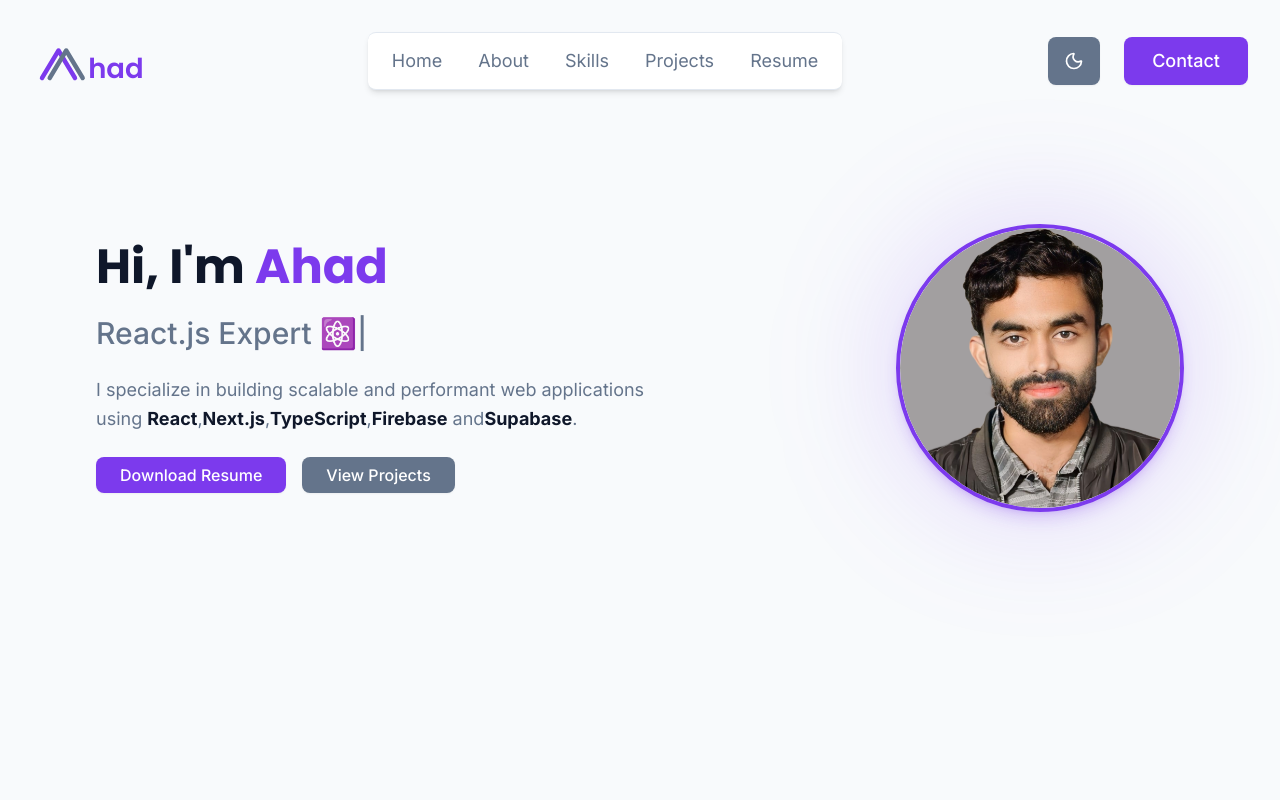
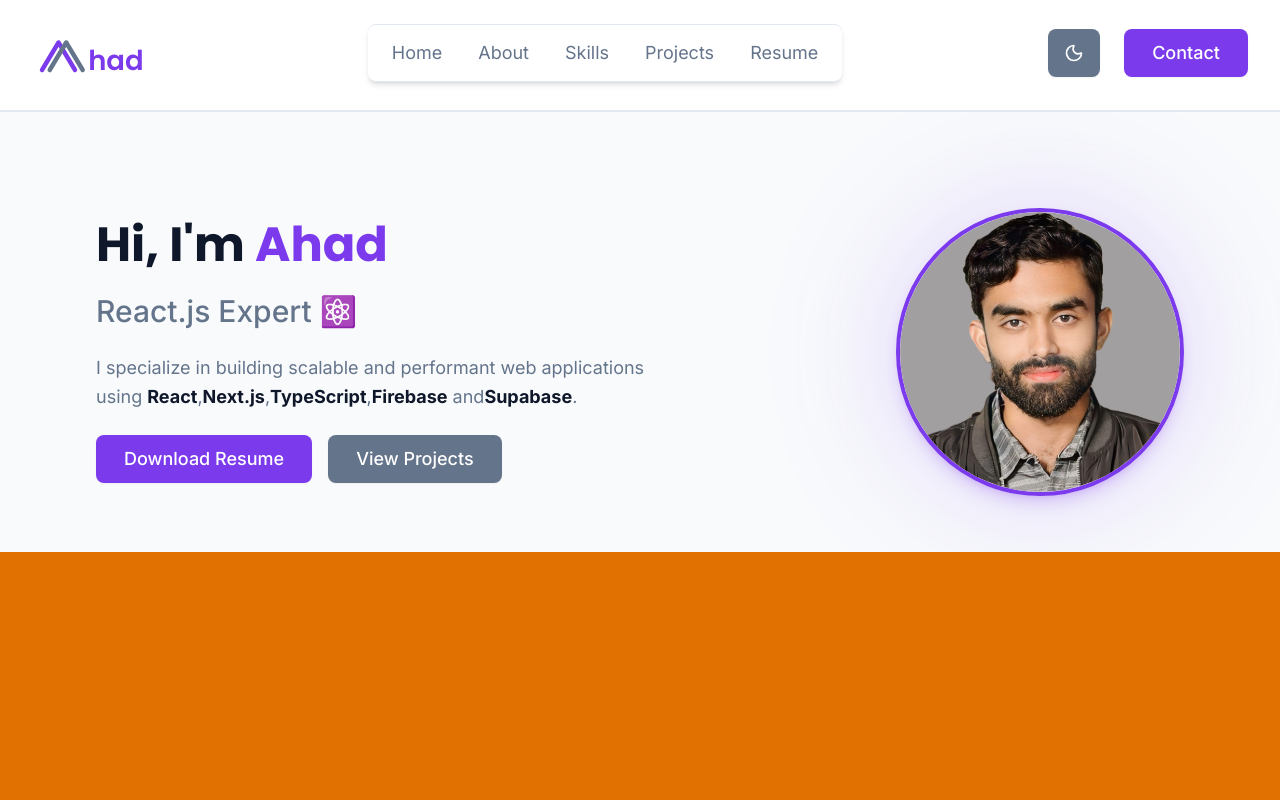
Before and after one commit to AhadDeveloper/ahad-portfolio, a Next.js app: page / in a window 1280 px wide. Shown: the top 800 px of the page. Built offline with nearby package versions, Linux system fonts and the light colour scheme.

Commit message:
fixes navbar and completed hero section

```diff
--- a/src/app/layout.tsx
+++ b/src/app/layout.tsx
@@ -35,7 +35,7 @@
       <body className={cn("antialiased", poppins.variable, inter.variable)}>
         <Providers>
           <Navbar />
-          <main className="min-h-screen">{children}</main>
+          <main className="min-h-screen mt-40 md:mt-52">{children}</main>
           <Footer />
         </Providers>
         {/* Vercel Analytics */}
--- a/src/app/page.tsx
+++ b/src/app/page.tsx
@@ -2,10 +2,13 @@
 
 export default function Home() {
   return (
-    <>
-      <section id="hero" className="pt-36">
+    <div className="flex flex-col gap-14">
+      <section id="hero">
         <HeroSection />
       </section>
-    </>
+      <section className="h-[40rem] bg-amber-600"></section>
+      <section className="h-[40rem] bg-purple-600"></section>
+      <section className="h-[40rem] bg-pink-600"></section>
+    </div>
   );
 }
--- a/src/components/layout/navbar/Navbar.tsx
+++ b/src/components/layout/navbar/Navbar.tsx
@@ -31,8 +31,8 @@
   };
 
   return (
-    <header className="w-full fixed z-50 top-0 left-0 h-32">
-      <div className="flex justify-between gap-4 items-center px-6 lg:px-8 py-8">
+    <header className="w-full fixed z-50 top-0 left-0 bg-card border-border border-b-2">
+      <div className="flex justify-between gap-4 items-center px-6 lg:px-8 py-6 pb-7">
         {/* Ahad Logo */}
         <Link href="#home">
           <motion.div
--- a/src/components/sections/Hero.tsx
+++ b/src/components/sections/Hero.tsx
@@ -8,13 +8,13 @@
 
 export default function HeroSection() {
   return (
-    <section className="flex flex-col-reverse md:flex-row items-center justify-between md:gap-16 px-6 sm:px-10 md:px-24 py-20">
+    <section className="flex flex-col-reverse md:flex-row items-center justify-between gap-4 md:gap-16 px-6 sm:px-10 md:px-24">
       {/* Left Text Content */}
       <motion.div
         initial={{ opacity: 0, y: 40 }}
         animate={{ opacity: 1, y: 0 }}
         transition={{ duration: 0.8 }}
-        className="flex flex-col gap-6 max-w-xl text-center md:text-left mt-10 md:mt-0"
+        className="flex flex-col gap-6 max-w-xl text-center md:text-left"
       >
         <h1 className="text-3xl sm:text-4xl md:text-5xl font-bold text-foreground">
           Hi, {"I'm"} <span className="text-primary">Ahad</span>
@@ -53,12 +53,12 @@
           transition={{ delay: 0.3 }}
           className="flex flex-wrap gap-4 justify-center md:justify-start"
         >
-          <Button className="px-6 py-3 text-base font-medium">
+          <Button className="cursor-pointer xl:text-lg xl:h-12 xl:px-7">
             Download Resume
           </Button>
           <Button
             variant="secondary"
-            className="px-6 py-3 text-base font-medium"
+            className="cursor-pointer xl:text-lg xl:h-12 xl:px-7"
           >
             View Projects
           </Button>
```
